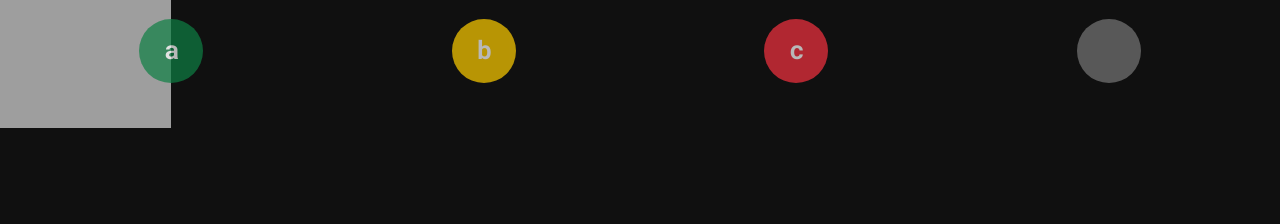
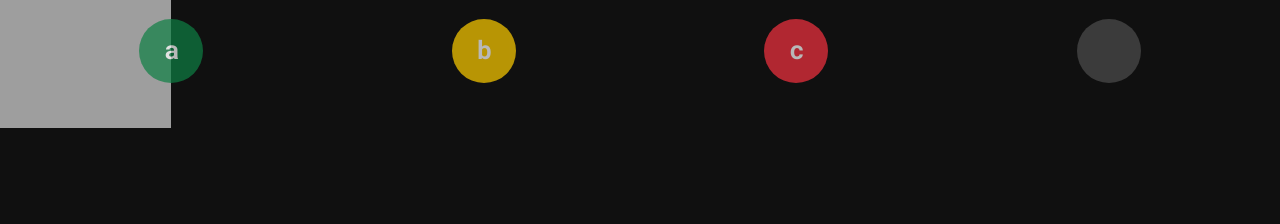
Before and after one commit to kubasiw/MyPage, a website: page index.html in a window 1280 px wide. Shown: the top 224 px of the page. Drawn offline with nearby package versions, Linux system fonts and the light colour scheme; the site is published under a folder, as on GitHub Pages, so addresses that start at the root find nothing; a script that the page names is missing.

Commit message:
change directory for home button

```diff
--- a/sass/partials/_sec1.scss
+++ b/sass/partials/_sec1.scss
@@ -110,7 +110,7 @@ nav {
 .circle4 {
     @extend %circle;
     background-color: #ffffff;
-    background-image: url(/images/home.png);
+    background-image: url(../images/home.png);
     background-repeat: no-repeat;
     background-size: cover;
     opacity: 0.3;
```
Also changed, not shown: css/style.css.
